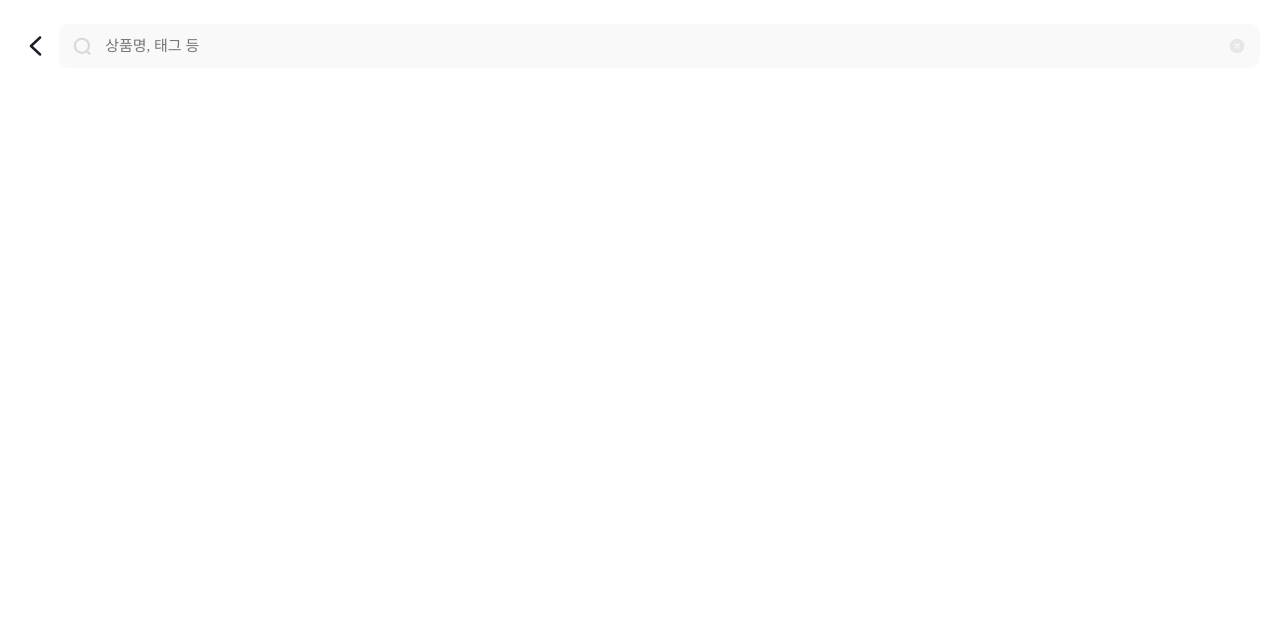
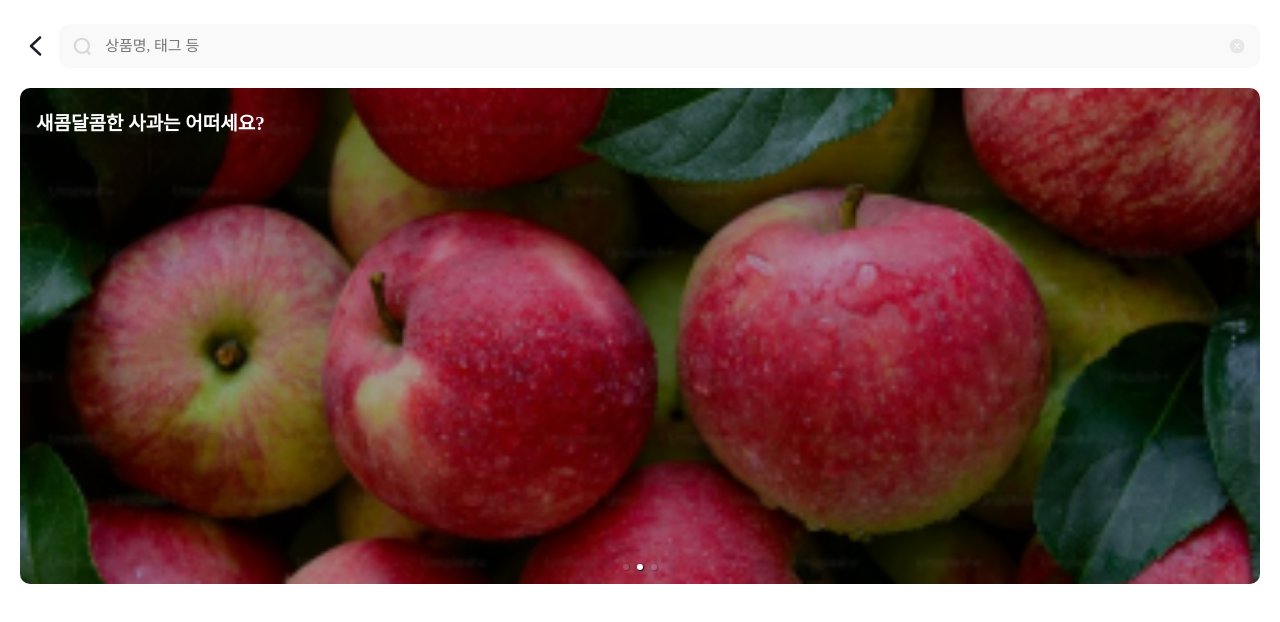
Before and after one commit to hackersground-kr/hg-FiveSelves, a React (Create React App) app: page / in a window 1280 px wide. Shown: the top 622 px of the page. Built offline with nearby package versions, Linux system fonts and the light colour scheme.

Commit message:
이미지 슬라이더

```diff
--- a/package.json
+++ b/package.json
@@ -21,6 +21,7 @@
     "react": "^18.3.1",
     "react-dom": "^18.3.1",
     "react-query": "^3.39.3",
+    "react-responsive-carousel": "^3.2.23",
     "react-router-dom": "^6.26.1",
     "react-scripts": "5.0.1",
     "styled-components": "^6.1.12",
--- a/src/pages/Main/index.tsx
+++ b/src/pages/Main/index.tsx
@@ -1,13 +1,60 @@
 /*eslint-disable*/
 
-import React from 'react';
+import React, { useState } from 'react';
 import * as _ from './style';
 import SearchBar from 'components/SearchBar';
+import 'react-responsive-carousel/lib/styles/carousel.min.css';
+import { Carousel } from 'react-responsive-carousel';
+import Apple from 'assets/image/Apple.png';
 
 const Main = () => {
+  const [currentIndex, setCurrentIndex] = useState(0);
+  const imageData = [
+    {
+      label: 'Image 1',
+      alt: 'image1',
+      url: Apple
+    },
+
+    {
+      label: 'Image 2',
+      alt: 'image2',
+      url: Apple
+    },
+
+    {
+      label: 'Image 3',
+      alt: 'image3',
+      url: Apple
+    }
+  ];
+
+  const handleChange = (index: number) => {
+    setCurrentIndex(index);
+  };
+
+  const renderSlides = imageData.map((image) => (
+    <_.Main_Slide key={image.alt}>
+      <_.Main_SlideImage src={image.url} alt={image.alt} />
+      <_.Main_SlideTitle>새콤달콤한 사과는 어떠세요?</_.Main_SlideTitle>
+    </_.Main_Slide>
+  ));
+
   return (
     <_.Main_Layout>
       <SearchBar />
+      <_.CustomCarousel>
+        <Carousel
+          showArrows={false}
+          autoPlay={true}
+          showThumbs={false}
+          selectedItem={currentIndex}
+          onChange={handleChange}
+          showStatus={false}
+        >
+          {renderSlides}
+        </Carousel>
+      </_.CustomCarousel>
     </_.Main_Layout>
   );
 };
--- a/src/pages/Main/style.ts
+++ b/src/pages/Main/style.ts
@@ -9,3 +9,39 @@ export const Main_Layout = styled.div`
   display: flex;
   flex-direction: column;
 `;
+
+export const Main_Slide = styled.div`
+  position: relative;
+`;
+
+export const Main_SlideImage = styled.img`
+  width: 100%;
+  filter: brightness(69%);
+  border-radius: 10px;
+`;
+
+export const Main_SlideTitle = styled.p`
+  position: absolute;
+  top: 20px;
+  left: 16px;
+  color: ${theme.uncategorized.White};
+  font-size: 19px;
+  font-weight: 600;
+`;
+
+export const CustomCarousel = styled.div`
+  margin-top: 20px;
+  .carousel .control-dots .dot {
+    background-color: rgba(255, 255, 255, 0.5);
+    width: 6px;
+    height: 6px;
+    border-radius: 150px;
+    margin: 0 4px;
+  }
+
+  .carousel .control-dots .dot.selected {
+    background-color: ${theme.uncategorized.White};
+    width: 6px;
+    height: 6px;
+  }
+`;
```
Also changed, not shown: src/assets/image/Apple.png (added), 1 other file (tests, documents, lock files or other folders).
